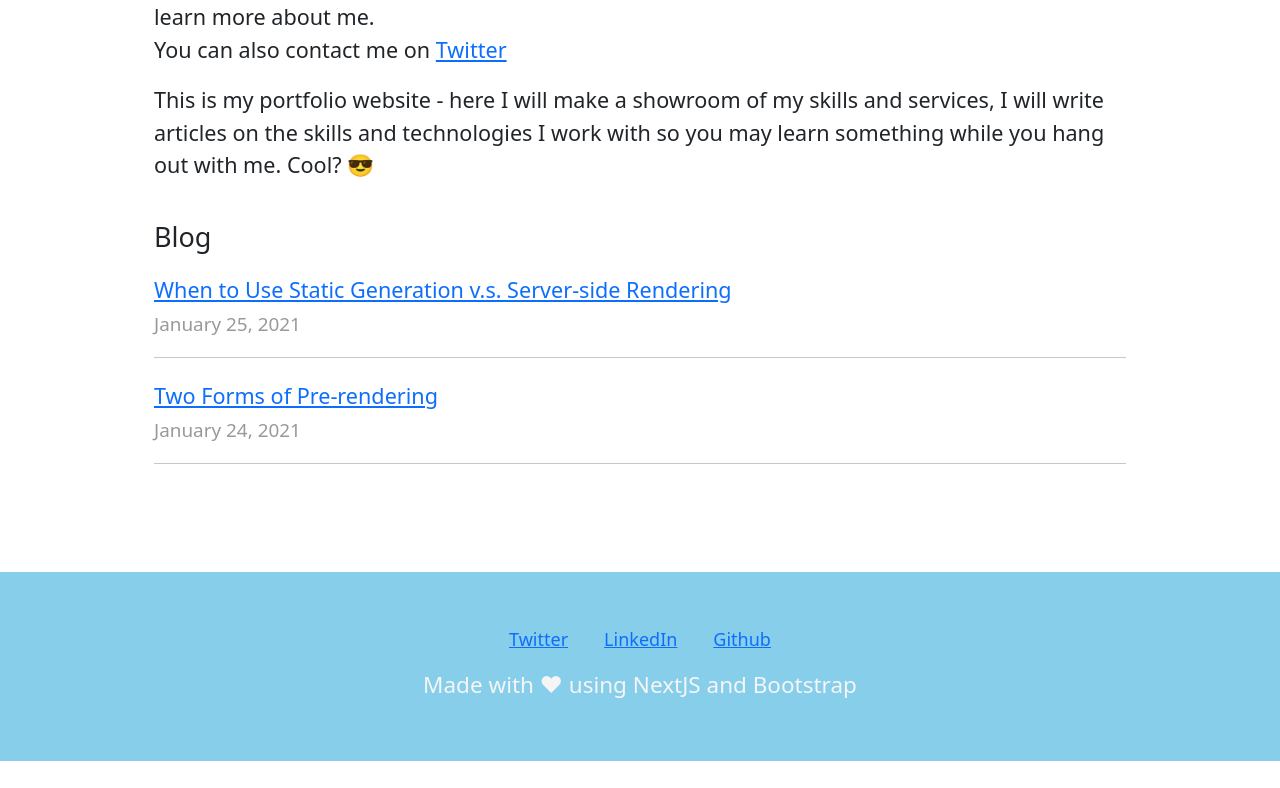
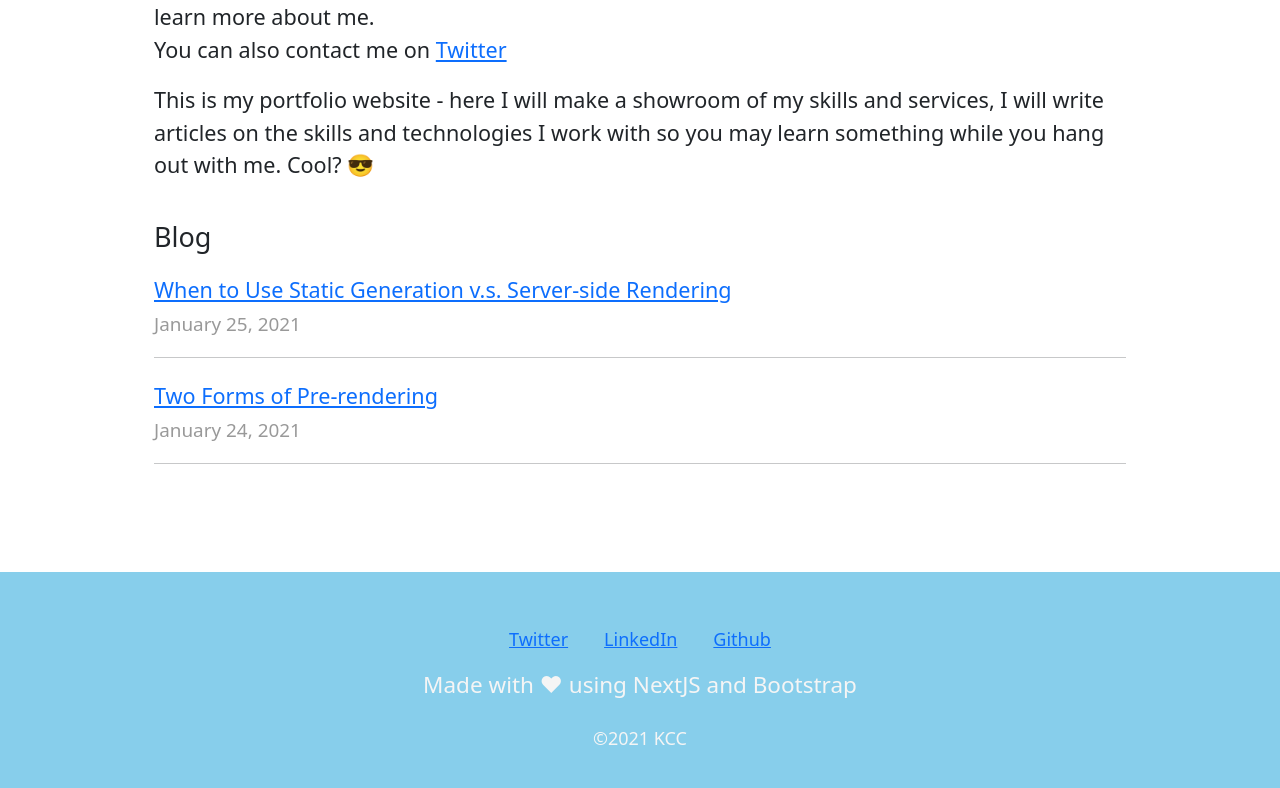
Before and after one commit to kennie-larkson/nextjs-blog, a Next.js app: page / in a window 1280 px wide. Shown: the part 460-1248 px from the top of the page. Before the commit the page ends 1221 px from the top, so only its background shows below. Built offline with nearby package versions, Linux system fonts and the light colour scheme.

Commit message:
added copyright to layout

```diff
--- a/components/layout.js
+++ b/components/layout.js
@@ -118,6 +118,7 @@ export default function Layout({ children, home }) {
         <h5>
           <p>Made with ❤ using NextJS and Bootstrap </p>
         </h5>
+        ©2021 KCC
       </footer>
     </>
   );
```
